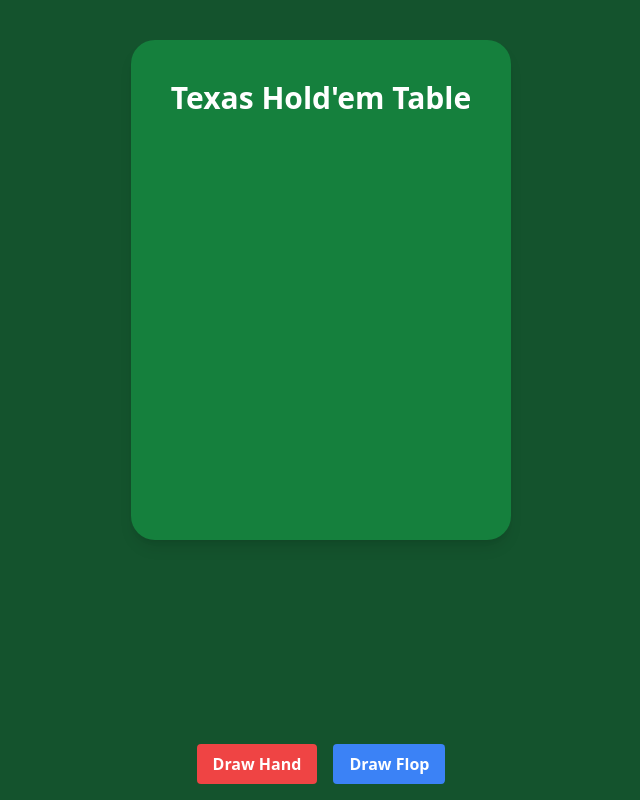
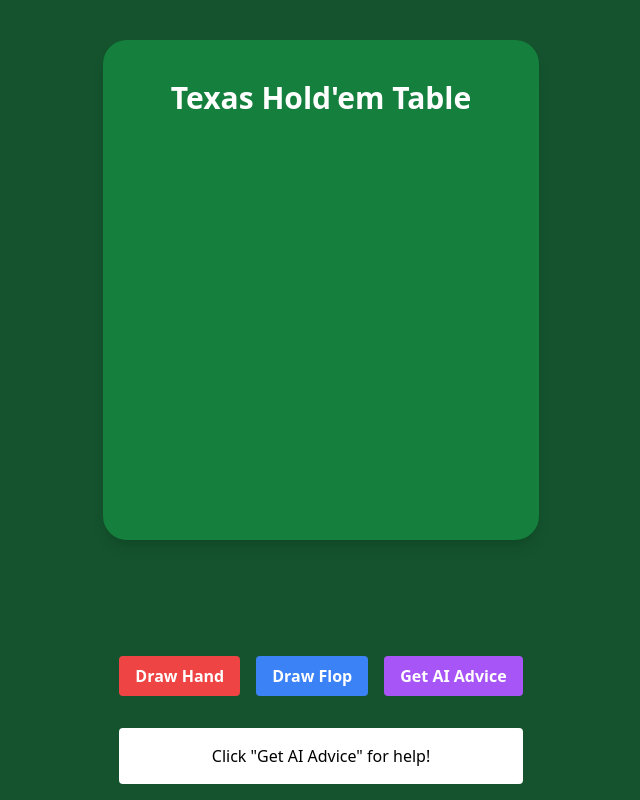
Before and after one commit to taylorsudo/poker-coach, a Next.js app: page / in a window 1280 px wide. Shown: the whole page, without its empty margins (319-959 px from the left). Built offline with nearby package versions, Linux system fonts and the light colour scheme.

Commit message:
update the table with AI Response button

```diff
--- a/components/GameTable.tsx
+++ b/components/GameTable.tsx
@@ -1,5 +1,5 @@
 // components/GameTable.tsx
-import React from 'react';
+import React, { useState } from 'react';
 import { useGame } from '../contexts/GameContext';
 import Card from './Card';
 
@@ -15,6 +15,20 @@ const GameTable: React.FC = () => {
     handleDrawRiver,
     handleResetGame
   } = useGame();
+
+  const [aiAdvice, setAiAdvice] = useState(''); // State to store AI advice
+  const [isAILoading, setIsAILoading] = useState(false); // State to manage loading state
+
+  // Function to trigger AI advice (to be implemented)
+  const handleGetAIAdvice = () => {
+    // TODO: Implement function to get AI advice
+    // For now, we can mock this to show the loading behavior
+    setIsAILoading(true);
+    setTimeout(() => {
+      setAiAdvice('Consider the possibilities of a straight or flush...'); // Placeholder text
+      setIsAILoading(false);
+    }, 2000); // Simulate a network request delay
+  };
 
   // Function to determine the label and action of the button based on the game state
   const getActionButton = () => {
@@ -34,7 +48,7 @@ const GameTable: React.FC = () => {
   return (
     <div className="flex flex-col h-screen">
       <div className="flex-grow">
-      <div className="relative bg-green-700 text-white p-10 rounded-3xl shadow-lg w-full max-w-6xl mx-auto my-10" style={{ height: '40vw', maxHeight: '500px' }}>
+        <div className="relative bg-green-700 text-white p-10 rounded-3xl shadow-lg w-full max-w-6xl mx-auto my-10" style={{ height: '40vw', maxHeight: '500px' }}>
           <h1 className="text-3xl font-bold mb-4 text-center">Texas Hold'em Table</h1>
           {/* Community cards positioned in the center */}
           <div className="absolute inset-0 flex justify-center items-center">
@@ -50,7 +64,7 @@ const GameTable: React.FC = () => {
           </div>
         </div>
       </div>
-      {/* Buttons for drawing cards and game control */}
+      {/* Buttons for drawing cards, game control, and requesting AI advice */}
       <div className="text-center p-4">
         <button className="bg-red-500 hover:bg-red-700 text-white font-bold py-2 px-4 rounded" onClick={handleDrawHand}>
           Draw Hand
@@ -58,6 +72,20 @@ const GameTable: React.FC = () => {
         <button className="bg-blue-500 hover:bg-blue-700 text-white font-bold py-2 px-4 rounded ml-4" onClick={onClick}>
           {label}
         </button>
+        {/* AI Advice button */}
+        <button className="bg-purple-500 hover:bg-purple-700 text-white font-bold py-2 px-4 rounded ml-4"
+          onClick={handleGetAIAdvice}
+          disabled={!playerHand.length || !flop.length}>
+          Get AI Advice
+        </button>
+      </div>
+      {/* AI Advice display section */}
+      <div className="text-center p-4">
+        {isAILoading ? (
+          <div>Loading...</div>
+        ) : (
+          <div className="bg-white text-black p-4 rounded">{aiAdvice || 'Click "Get AI Advice" for help!'}</div>
+        )}
       </div>
     </div>
   );
```
